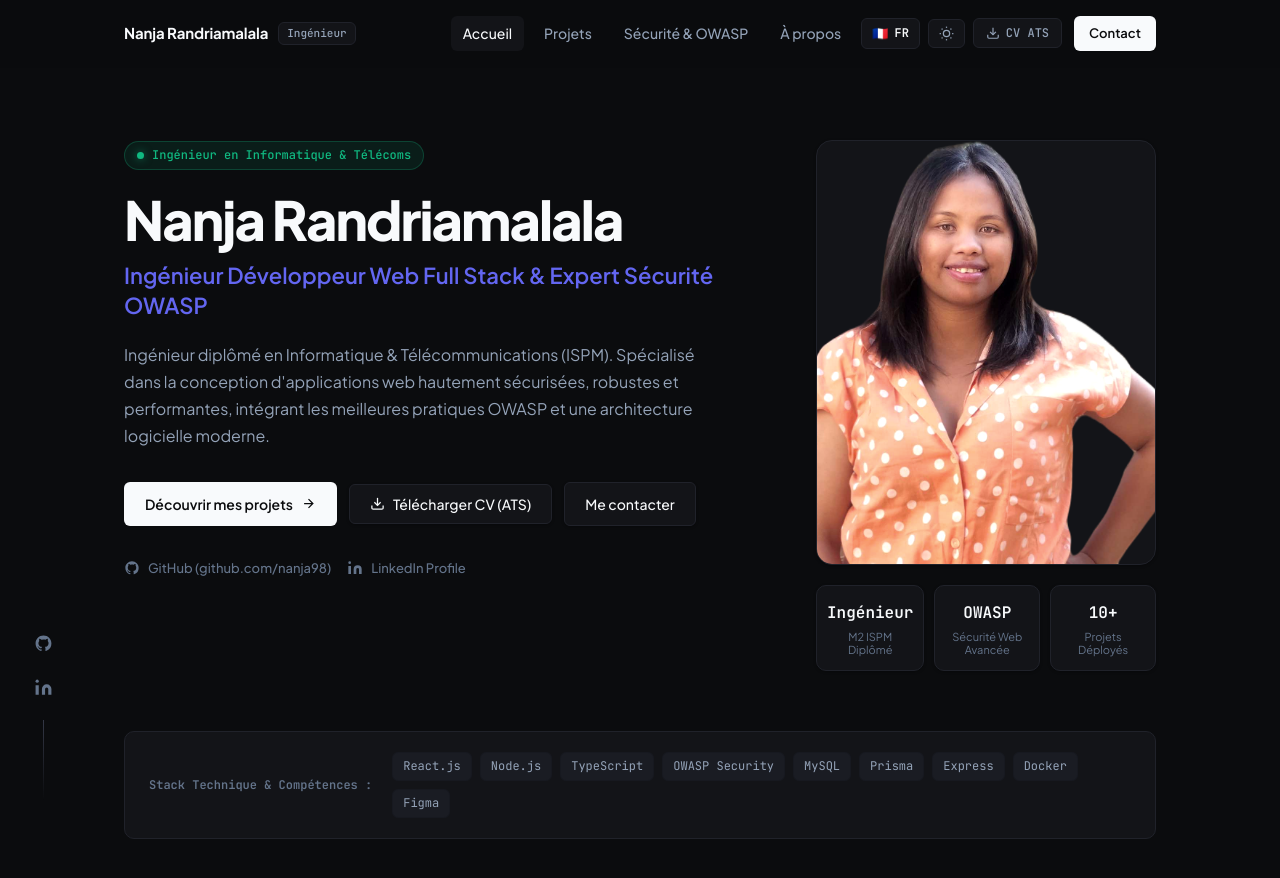
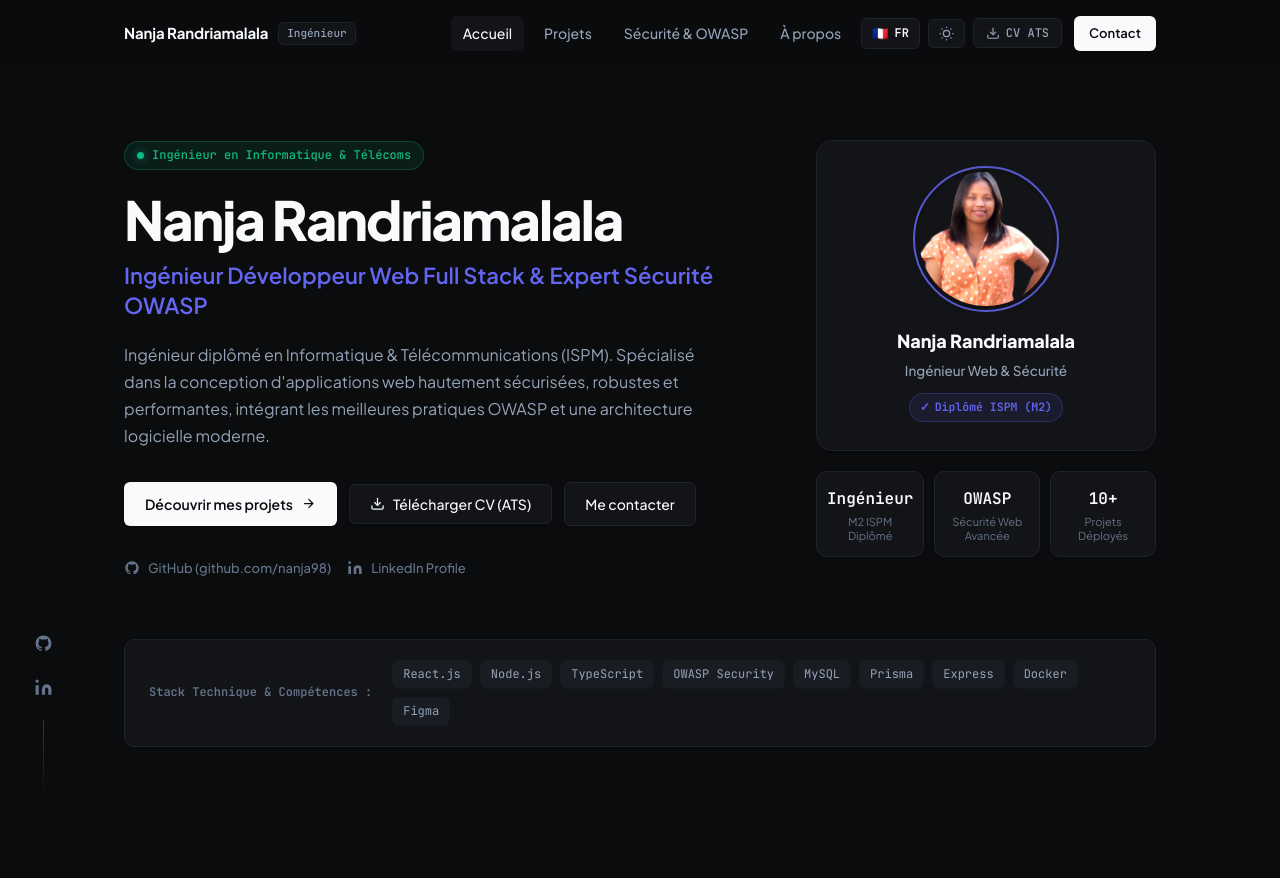
Before and after one commit to nanja98/PortFolio, a React (Create React App) app: page / in a window 1280 px wide. Shown: the top 878 px of the page. After the commit the page ends 827 px from the top, so only its background shows below. Built offline with nearby package versions, Linux system fonts and the light colour scheme.

Commit message:
Redesign profile photo display as sleek circular Engineer Badge Card with verified status ring

```diff
--- a/src/pages/About.jsx
+++ b/src/pages/About.jsx
@@ -33,10 +33,14 @@ const About = () => {
           {/* Bio Grid */}
           <div className="bio-grid">
             <div className="bio-photo-card reveal d1">
-              <img src={Profile} alt={name} className="bio-photo" />
+              <div className="bio-avatar-wrapper">
+                <img src={Profile} alt={name} className="bio-photo" />
+                <div className="bio-status-ring" />
+              </div>
               <div className="bio-photo-meta">
-                <strong>{degree}</strong>
-                <span>{school}</span>
+                <strong>{name}</strong>
+                <span className="bio-degree-badge">✓ {degree}</span>
+                <span className="bio-school-text">{school}</span>
               </div>
             </div>
 
--- a/src/pages/Accueil.jsx
+++ b/src/pages/Accueil.jsx
@@ -93,10 +93,23 @@ const Home = () => {
               </div>
             </div>
 
-            {/* Right Profile Frame & Quick Stats */}
+            {/* Right Profile Badge Card & Quick Stats */}
             <div className="hero-aside reveal d2">
-              <div className="profile-frame">
-                <img src={profileImg} alt={name} className="profile-image" />
+              <div className="engineer-profile-card">
+                <div className="profile-avatar-container">
+                  <img src={profileImg} alt={name} className="profile-avatar-image" />
+                  <div className="avatar-status-ring" />
+                </div>
+
+                <div className="profile-card-details">
+                  <div className="profile-card-name">{name}</div>
+                  <div className="profile-card-role">
+                    {lang === "fr" ? "Ingénieur Web & Sécurité" : "Web & Security Engineer"}
+                  </div>
+                  <div className="profile-card-badge">
+                    <span>✓</span> {lang === "fr" ? "Diplômé ISPM (M2)" : "ISPM Graduate (M2)"}
+                  </div>
+                </div>
               </div>
 
               <div className="metrics-grid">
--- a/src/styles/About.css
+++ b/src/styles/About.css
@@ -19,29 +19,72 @@
   background: var(--bg-surface);
   border: 1px solid var(--border);
   border-radius: var(--radius-lg);
-  overflow: hidden;
+  padding: 28px 20px;
+  display: flex;
+  flex-direction: column;
+  align-items: center;
+  text-align: center;
+  box-shadow: var(--card-shadow);
+  transition: var(--transition);
+}
+
+.bio-photo-card:hover {
+  border-color: var(--border-hover);
+  transform: translateY(-2px);
+}
+
+.bio-avatar-wrapper {
+  position: relative;
+  width: 140px;
+  height: 140px;
+  margin-bottom: 16px;
 }
 
 .bio-photo {
   width: 100%;
-  aspect-ratio: 1/1;
+  height: 100%;
+  border-radius: 50%;
   object-fit: cover;
-  filter: grayscale(15%);
+  border: 3px solid var(--bg-surface);
+  box-shadow: 0 4px 14px rgba(0, 0, 0, 0.15);
+  filter: contrast(102%);
+}
+
+.bio-status-ring {
+  position: absolute;
+  inset: -3px;
+  border-radius: 50%;
+  border: 2px solid var(--accent);
+  opacity: 0.85;
+  pointer-events: none;
 }
 
 .bio-photo-meta {
-  padding: 16px;
   display: flex;
   flex-direction: column;
+  align-items: center;
   gap: 4px;
 }
 
 .bio-photo-meta strong {
-  font-size: 13px;
+  font-size: 16px;
+  font-weight: 800;
   color: var(--text-primary);
 }
 
-.bio-photo-meta span {
+.bio-degree-badge {
+  font-family: var(--font-mono);
+  font-size: 11px;
+  font-weight: 600;
+  color: var(--accent);
+  background: var(--accent-subtle);
+  border: 1px solid var(--accent-border);
+  padding: 3px 8px;
+  border-radius: var(--radius-full);
+  margin-top: 4px;
+}
+
+.bio-school-text {
   font-size: 12px;
   color: var(--text-muted);
 }
--- a/src/styles/Accueil.css
+++ b/src/styles/Accueil.css
@@ -89,35 +89,93 @@
   color: var(--text-primary);
 }
 
-/* Aside Profile Frame */
+/* Aside Profile Badge Card */
 .hero-aside {
   display: flex;
   flex-direction: column;
   gap: 20px;
 }
 
-.profile-frame {
-  width: 100%;
-  aspect-ratio: 4/5;
-  border-radius: var(--radius-lg);
-  overflow: hidden;
+.engineer-profile-card {
   background: var(--bg-surface);
   border: 1px solid var(--border);
+  border-radius: var(--radius-lg);
+  padding: 28px 24px;
+  display: flex;
+  flex-direction: column;
+  align-items: center;
+  text-align: center;
   box-shadow: var(--card-shadow);
+  transition: var(--transition);
+  position: relative;
 }
 
-.profile-image {
+.engineer-profile-card:hover {
+  border-color: var(--border-hover);
+  transform: translateY(-2px);
+}
+
+.profile-avatar-container {
+  position: relative;
+  width: 140px;
+  height: 140px;
+  margin-bottom: 18px;
+}
+
+.profile-avatar-image {
   width: 100%;
   height: 100%;
+  border-radius: 50%;
   object-fit: cover;
-  filter: grayscale(15%) contrast(105%);
-  transition: var(--transition);
+  border: 3px solid var(--bg-surface);
+  box-shadow: 0 4px 14px rgba(0, 0, 0, 0.15);
+  filter: contrast(102%);
 }
 
-.profile-frame:hover .profile-image {
-  filter: grayscale(0%) contrast(100%);
+.avatar-status-ring {
+  position: absolute;
+  inset: -3px;
+  border-radius: 50%;
+  border: 2px solid var(--accent);
+  opacity: 0.85;
+  pointer-events: none;
 }
 
+.profile-card-details {
+  display: flex;
+  flex-direction: column;
+  align-items: center;
+  gap: 4px;
+}
+
+.profile-card-name {
+  font-size: 18px;
+  font-weight: 800;
+  color: var(--text-primary);
+}
+
+.profile-card-role {
+  font-size: 13.5px;
+  color: var(--text-secondary);
+  font-weight: 500;
+}
+
+.profile-card-badge {
+  display: inline-flex;
+  align-items: center;
+  gap: 5px;
+  font-family: var(--font-mono);
+  font-size: 11.5px;
+  font-weight: 600;
+  margin-top: 8px;
+  padding: 4px 10px;
+  background: var(--accent-subtle);
+  color: var(--accent);
+  border: 1px solid var(--accent-border);
+  border-radius: var(--radius-full);
+}
+
+/* Metrics Grid */
 .metrics-grid {
   display: grid;
   grid-template-columns: repeat(3, 1fr);
@@ -157,6 +215,7 @@
   display: flex;
   align-items: center;
   gap: 20px;
+  box-shadow: var(--card-shadow);
 }
 
 .tech-banner-label {
```
